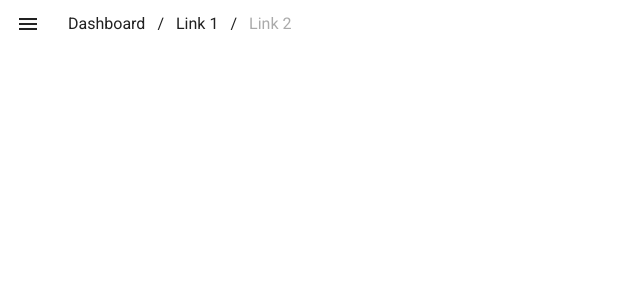
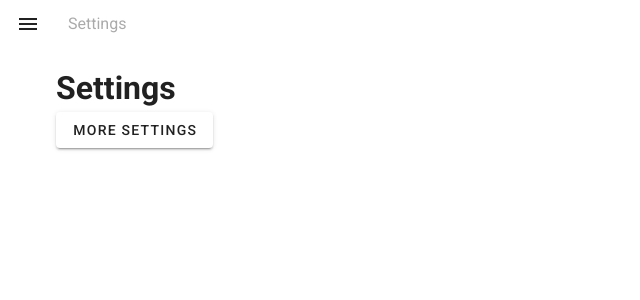
Before and after one commit to Thomas-Klooster/Kyano-Notion-Clone, a Vue app: page /settings in a window 1280 px wide. Shown: the top 300 px of the page, without its empty margins (0-640 px from the left). Built offline with nearby package versions, Linux system fonts and the light colour scheme.

Commit message:
breadcrumbs

```diff
--- a/src/App.vue
+++ b/src/App.vue
@@ -2,37 +2,47 @@
 import { ref } from 'vue'
 
 const drawer = ref(false)
-const items = [
-  {
-    title: 'Dashboard',
-    disabled: false,
-    href: 'test',
-  },
-  {
-    title: 'Link 1',
-    disabled: false,
-    href: 'test',
-  },
-  {
-    title: 'Link 2',
-    disabled: true,
-    href: 'test',
-  },
-]
+import { computed } from 'vue'
+import { useRoute } from 'vue-router'
+
+const route = useRoute()
+
+const breadcrumbItems = computed(() => {
+  return route.matched
+    .filter(segment => segment.meta?.breadcrumb || segment.name)
+    .map(segment => {
+      const path = segment.path
+        .replace(/:\w+/g, param => route.params[param.replace(':', '')])
+      return {
+        text: segment.meta?.breadcrumb || segment.name,
+        to: { path },
+        disabled: route.path === segment.path
+      }
+    })
+})
 </script>
+
 
 <template>
   <v-app>
     <v-navigation-drawer v-model="drawer" permanent rounded @mouseleave="drawer = false">
       <v-list density="compact" :opened="opened" @update:opened="opened = $event">
         <v-list-item title="Notion Clone" subtitle="Built with Vuetify"></v-list-item>
+
         <v-divider></v-divider>
-        <v-list-item link prepend-icon="mdi-home" title="Home"></v-list-item>
-        <v-list-item link prepend-icon="mdi-cog" title="Settings"></v-list-item>
+
+        <v-list-item link prepend-icon="mdi-home" to="/" title="Home"></v-list-item>
+        <v-list-item link prepend-icon="mdi-cog" to="/settings" title="Settings"></v-list-item>
+        <v-list-item link prepend-icon="mdi-headset" title="Meetings" to=""></v-list-item>
+        <v-list-item link prepend-icon="mdi-inbox" title="Inbox"></v-list-item>
+        <v-list-item link prepend-icon="mdi-bookshelf" title="Library"></v-list-item>
+
         <v-list-subheader>Recents</v-list-subheader>
         <v-list-item prepend-icon="mdi-plus" title="Add New" link></v-list-item>
+
         <v-list-subheader>Private</v-list-subheader>
         <v-list-item prepend-icon="mdi-plus" title="Add New" link></v-list-item>
+
         <v-list-subheader>Teamspaces</v-list-subheader>
         <v-list-item prepend-icon="mdi-plus" title="Add New" link></v-list-item>
       </v-list>
@@ -42,11 +52,17 @@ const items = [
       <v-app-bar :elevation="0" density="compact">
         <template v-slot:prepend>
           <v-app-bar-nav-icon @mouseenter="drawer = true"></v-app-bar-nav-icon>
-          <v-breadcrumbs :items="items"></v-breadcrumbs>
+          <v-breadcrumbs :items="breadcrumbItems">
+            <template v-slot:item="{ item }">
+              <v-breadcrumbs-item :to="item.to" :disabled="item.disabled">
+                {{ item.text }}
+              </v-breadcrumbs-item>
+            </template>
+          </v-breadcrumbs>
         </template>
       </v-app-bar>
       <v-container>
-        <router-view />
+        <RouterView />
       </v-container>
     </v-main>
   </v-app>
--- a/src/router/index.js
+++ b/src/router/index.js
@@ -1,8 +1,26 @@
+import Home from '@/views/Home.vue'
+import MoreSettings from '@/views/MoreSettings.vue'
+import Settings from '@/views/Settings.vue'
 import { createRouter, createWebHistory } from 'vue-router'
 
 const router = createRouter({
   history: createWebHistory(import.meta.env.BASE_URL),
-  routes: [],
+  routes: [
+    { path: '/', component: Home, name: 'Home', meta: { breadcrumb: 'Home' } },
+    { path: '/settings',
+      meta: { breadcrumb: 'Settings'},
+      children: [
+        {
+          path: '',
+          component: Settings,
+        },
+        {
+          path: 'more-settings',
+          component: MoreSettings,
+          meta: { breadcrumb: 'More Settings'}
+        }
+      ]
+    }
+  ]
 })
-
 export default router
--- /dev/null
+++ b/src/views/Home.vue
@@ -0,0 +1,3 @@
+<template>
+    <h1>Home</h1>
+</template>
--- /dev/null
+++ b/src/views/MoreSettings.vue
@@ -0,0 +1,3 @@
+<template>
+    <h1>More Settings</h1>
+</template>
--- /dev/null
+++ b/src/views/Settings.vue
@@ -0,0 +1,5 @@
+<template>
+    <h1>Settings</h1>
+    <v-btn to="/settings/more-settings">More settings</v-btn>
+    <RouterView></RouterView>
+</template>
```
